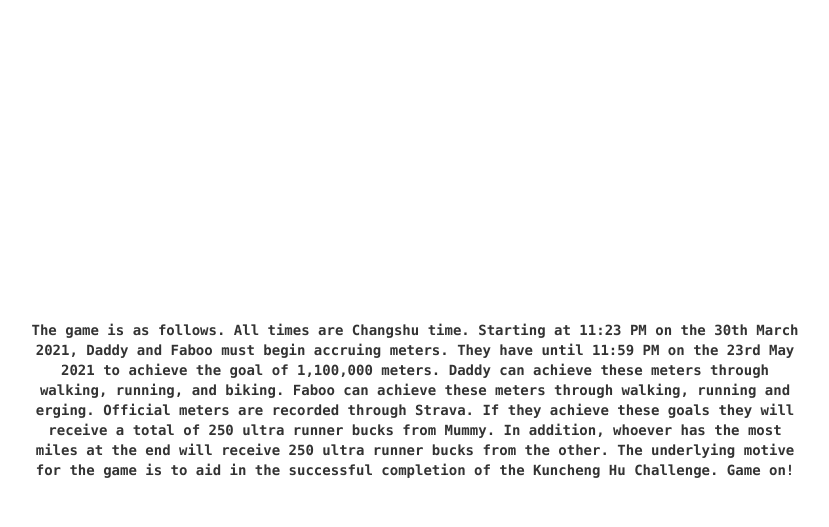
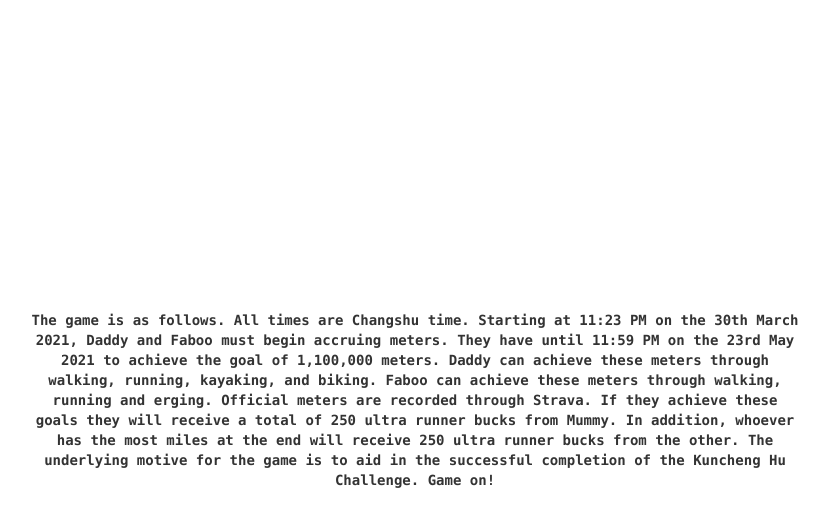
Before and after one commit to fabianlindfieldroberts/lindfieldroberts, a Django app: page /kunchenghu/ in a window 1280 px wide. Shown: the top 527 px of the page, without its empty margins (225-1054 px from the left). Run offline with Django 3.2, Linux system fonts and the light colour scheme; some libraries are stand-ins or nearby versions.

Commit message:
Update to the challenge description text

```diff
--- a/about/templates/about/kunchenghu.html
+++ b/about/templates/about/kunchenghu.html
@@ -24,7 +24,7 @@
 {% block content %}
 	<div class="page_container">
 		<div class="content_container">
-			<div>The game is as follows. All times are Changshu time. Starting at 11:23 PM on the 30th March 2021, Daddy and Faboo must begin accruing meters. They have until 11:59 PM on the 23rd May 2021 to achieve the goal of 1,100,000 meters. Daddy can achieve these meters through walking, running, and biking. Faboo can achieve these meters through walking, running and erging. Official meters are recorded through Strava. If they achieve these goals they will receive a total of 250 ultra runner bucks from Mummy. In addition, whoever has the most miles at the end will receive 250 ultra runner bucks from the other. The underlying motive for the game is to aid in the successful completion of the Kuncheng Hu Challenge. Game on!</div>
+			<div>The game is as follows. All times are Changshu time. Starting at 11:23 PM on the 30th March 2021, Daddy and Faboo must begin accruing meters. They have until 11:59 PM on the 23rd May 2021 to achieve the goal of 1,100,000 meters. Daddy can achieve these meters through walking, running, kayaking, and biking. Faboo can achieve these meters through walking, running and erging. Official meters are recorded through Strava. If they achieve these goals they will receive a total of 250 ultra runner bucks from Mummy. In addition, whoever has the most miles at the end will receive 250 ultra runner bucks from the other. The underlying motive for the game is to aid in the successful completion of the Kuncheng Hu Challenge. Game on!</div>
 			<!-- <div id="graph_container"></div> -->
 		</div>
 	</div>
```
